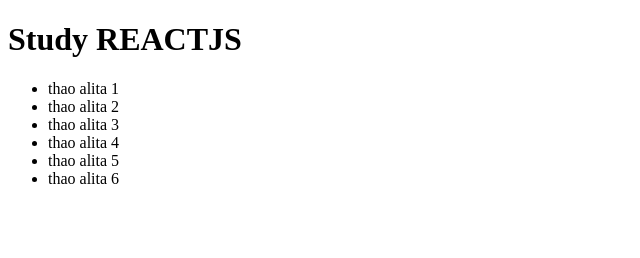
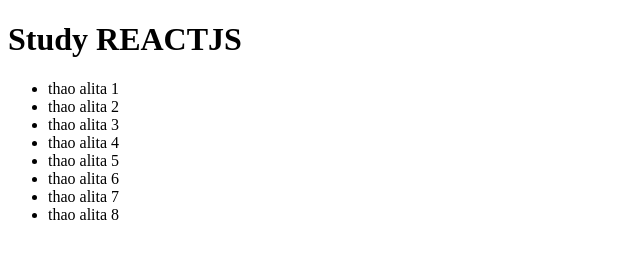
Before and after one commit to thaotran1995/Alita-Git-Demo, a plain HTML site: page reactjs.html in a window 1280 px wide. Shown: the whole page, without its empty margins (0-640 px from the left). Drawn offline with Linux system fonts and the light colour scheme.

Commit message:
add new line in reactjs.html

```diff
--- a/reactjs.html
+++ b/reactjs.html
@@ -15,6 +15,8 @@
         <li>thao alita 4</li>
         <li>thao alita 5</li>
         <li>thao alita 6</li>
+        <li>thao alita 7</li>
+        <li>thao alita 8</li>
     </ul>
 </body>
 </html>
```
